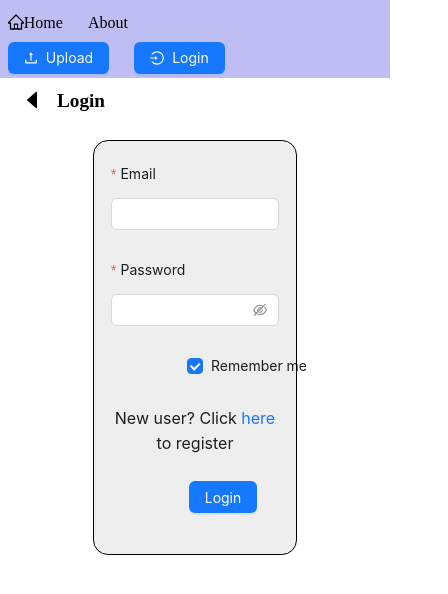
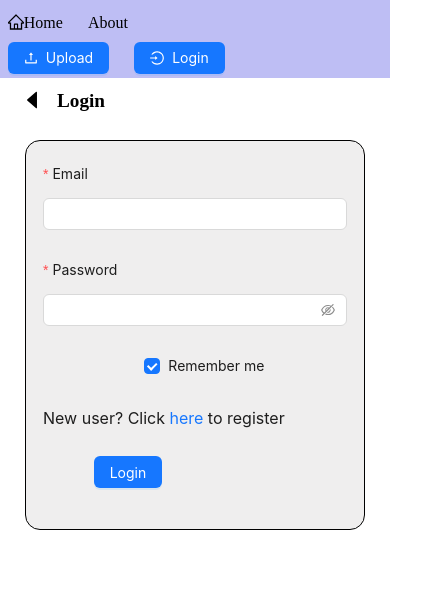
Before and after one commit to Ajay-Maury/Image-Search-and-Management-System, a React (Vite) app: page / in a window 390 px wide. Shown: the top 594 px of the page, 448 px wide, since content can reach past the window. Built offline with nearby package versions, Linux system fonts and the light colour scheme.

Commit message:
login page css updated

```diff
--- a/src/pages/Login/Login.module.css
+++ b/src/pages/Login/Login.module.css
@@ -36,3 +36,11 @@
     border-radius: 15px;
     background-color: rgba(222, 221, 220, 0.493);
 }
+
+
+@media screen and (max-width: 470px) {
+    .LoginForm {
+        width: 100%;
+        text-align: left;
+    }
+}
```
